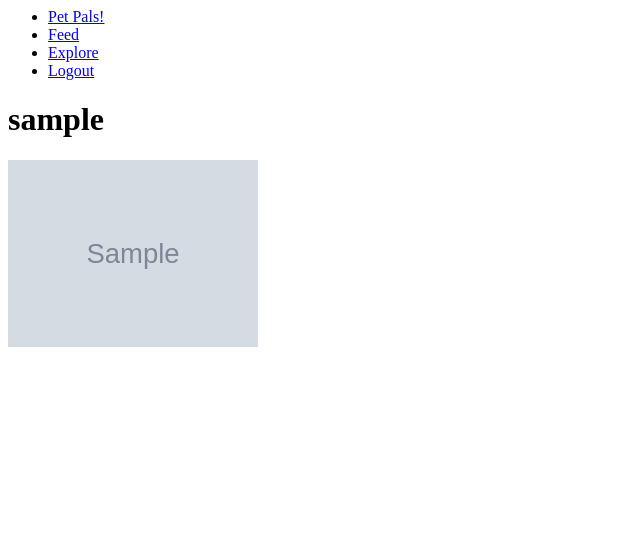
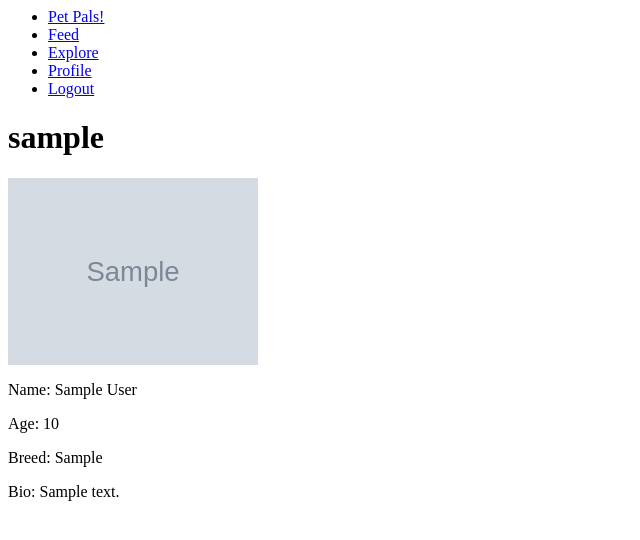
Before and after one commit to Cyrusluke925/petpals_app, a Django app: page /profile in a window 1280 px wide. Shown: the top 540 px of the page, without its empty margins (0-640 px from the left). Run offline with Django 3.2, Linux system fonts and the light colour scheme; a user stored in the database is signed in; tables that the repository leaves empty hold one stand-in row (values such as "Sample post"); grey boxes marked "Sample" are stand-in pictures; some libraries are stand-ins or nearby versions.

Commit message:
values rendering on profile page

```diff
--- a/petpals_app/templates/petpals_app/base.html
+++ b/petpals_app/templates/petpals_app/base.html
@@ -19,6 +19,7 @@
         <!-- <li><a class="navbar-link" href="{% url 'register' %}">Register</a></li>  -->
         <li><a class="navbar-brand" href="{% url 'feed' %}">Feed</a></li>
         <li><a class="navbar-brand" href="{% url 'explore' %}">Explore</a></li>
+        <li><a class="navbar-brand" href="{% url 'profile_view' %}">Profile</a></li>
 
 
         {% if user.is_authenticated %}
--- a/petpals_app/templates/petpals_app/profile_view.html
+++ b/petpals_app/templates/petpals_app/profile_view.html
@@ -3,7 +3,14 @@
 {% block profile_view %}
 <h1>{{user.username}}</h1>
 <img src="{{ user.profile.profile_picture.url }}" width="250px" alt="" class="artist-photo">
-<h2>{{ profile.breed }}</h2>
+<p>Name: {{ user.profile.name }}</p>
+<p>Age: {{ user.profile.age }}</p>
+<p>Breed: {{ user.profile.breed }}</p>
+<p>Bio: {{ user.profile.bio }}</p>
 
+{% for post in posts %}
+hello
+{{ user.post.image }}
+{% endfor %}
 
 {% endblock %}
--- a/petpals_app/views.py
+++ b/petpals_app/views.py
@@ -109,6 +109,7 @@ def post_create(request):
     else:
         form = PostForm()
         return render(request,'petpals_app/post.html', {'form':form})
+
 @login_required
 def feed(request):
     if request.method == 'POST':
```
